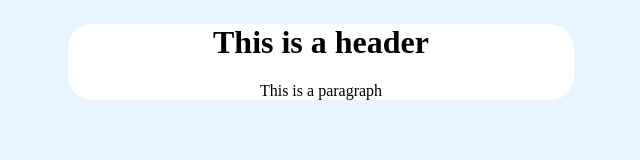
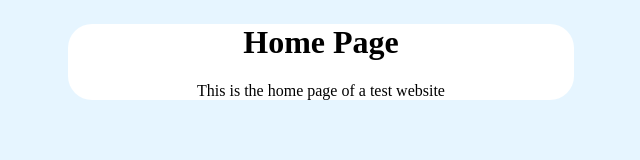
Before and after one commit to aportermagee/website-test, a plain HTML site: page index.html in a window 1280 px wide. Shown: the whole page, without its empty margins (319-959 px from the left). Drawn offline with Linux system fonts and the light colour scheme.

Commit message:
Update index.html

```diff
--- a/index.html
+++ b/index.html
@@ -1,14 +1,14 @@
 <!DOCTYPE html>
 <html>
   <head>
-    <title>Website-Test</title>
+    <title>Website Home</title>
     <link rel="stylesheet" href="styles.css">
   </head>
   <body>
     <div>
-      <h1>This is a header</h1>
+      <h1>Home Page</h1>
       <p>
-        This is a paragraph
+        This is the home page of a test website
       </p>
     </div>
   </body>
```
